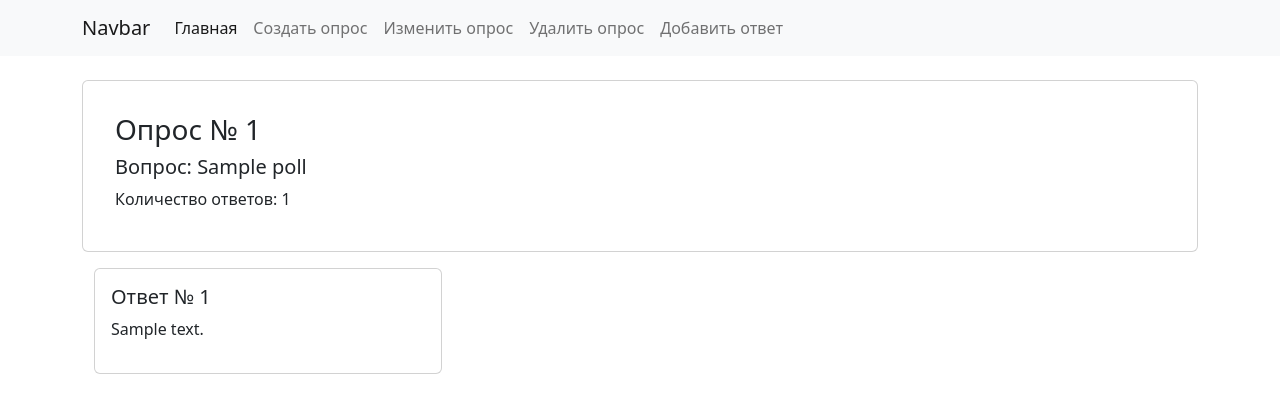
After one commit to CityNomad/exam7, a Django app: page /poll/1/ in a window 1280 px wide. The commit adds this page. Shown: the top 413 px of the page. Run offline with Django 4.2, Linux system fonts and the light colour scheme; tables that the repository leaves empty hold one stand-in row (values such as "Sample post").

Commit message:
Создала PollView для детального просмотра опроса, прописала пути в urls.py

```diff
--- a/poll/webapp/templates/base.html
+++ b/poll/webapp/templates/base.html
@@ -5,6 +5,7 @@
     <meta charset="UTF-8">
     <title>{% block title %}{% endblock %}</title>
     <link href="https://cdn.jsdelivr.net/npm/bootstrap@5.2.0-beta1/dist/css/bootstrap.min.css" rel="stylesheet" integrity="sha384-0evHe/X+R7YkIZDRvuzKMRqM+OrBnVFBL6DOitfPri4tjfHxaWutUpFmBp4vmVor" crossorigin="anonymous">
+    <link rel="stylesheet" href="https://cdn.jsdelivr.net/npm/bootstrap-icons@1.5.0/font/bootstrap-icons.css">
     <link rel="stylesheet" href="{% static "css/style.css" %}">
 </head>
 <body>
--- a/poll/webapp/templates/polls/index.html
+++ b/poll/webapp/templates/polls/index.html
@@ -16,7 +16,7 @@
                     <div class="card p-2 mb-2">
                         <div class="card-body">
                             <h4 class="card-title mt-2">{{ poll.question }}</h4>
-                            <a href=# class="btn btn-outline-danger">Подробнее</a>
+                            <a href='{% url 'poll_view' poll.pk %}' class="btn btn-outline-danger">Подробнее</a>
                         </div>
                     </div>
             </div>
--- /dev/null
+++ b/poll/webapp/templates/polls/poll_view.html
@@ -0,0 +1,50 @@
+{% extends "base.html" %}
+{% load static %}
+{% block title %}Подробнее{% endblock %}
+{% block nav_add %}
+    <li class="nav-item">
+        <a class="nav-link" href=#>Создать опрос</a>
+    </li>
+    <li class="nav-item">
+        <a class="nav-link" href=#>Изменить опрос</a>
+    </li>
+    <li class="nav-item">
+        <a class="nav-link" href=#>Удалить опрос</a>
+    </li>
+    <li class="nav-item">
+        <a class="nav-link" href=#>Добавить ответ</a>
+    </li>
+{% endblock %}
+{% block content %}
+
+<div class="container">
+    <div class="card mt-4 w-100 p-3">
+        <div class="card-body">
+            <h3>Опрос № {{ poll.id }}</h3>
+            <h5 class="card-title">Вопрос: {{ poll.question }}</h5>
+            <p class="card-text pb-2">Количество ответов: {{ counts }}</p>
+
+        </div>
+    </div>
+    {% for choice in choices %}
+        <div class="container">
+            <div class="row">
+                <div class="col col-4 mt-3">
+                    <div class="card">
+                        <div class="card-body">
+                            <h5>Ответ № {{ choice.id }}</h5>
+                            <p>{{ choice.text }}</p>
+{#                                <div class="btn-group" role="group">#}
+{#                                    <a href="{% url "delete_choice" choice.pk %}"><i class="bi bi-trash"></i></a>#}
+{#                                    <a href="{% url "update_choice" choice.pk %}"><i class="bi bi-pencil"></i></a>#}
+{#                                    <a href="{% url "create_choice" poll.pk %}"><i class="bi bi-file-earmark-plus"></i></a>#}
+{#                                </div>#}
+
+                        </div>
+                    </div>
+                </div>
+            </div>
+        </div>
+{% endfor %}
+</div>
+{% endblock %}
--- a/poll/webapp/urls.py
+++ b/poll/webapp/urls.py
@@ -1,11 +1,11 @@
 from django.urls import path
-from webapp.views import IndexView
+from webapp.views import IndexView, PollView
 
 urlpatterns = [
     path('', IndexView.as_view(), name="index"),
     # path('projects/', RedirectView.as_view(pattern_name="home")),
     # path('projects/add/', CreateProject.as_view(), name="create_project"),
-    # path('project/<int:pk>/', ProjectView.as_view(), name="project_view"),
+    path('poll/<int:pk>/', PollView.as_view(), name="poll_view"),
     # path('task/<int:pk>/update/', UpdateTask.as_view(), name="update_task"),
     # path('task/<int:pk>/', TaskView.as_view(), name="task_view"),
     # path('task/<int:pk>/delete/', DeleteTask.as_view(), name="delete_task"),
--- a/poll/webapp/views/polls.py
+++ b/poll/webapp/views/polls.py
@@ -1,7 +1,7 @@
 from django.shortcuts import render
 from django.views.generic import TemplateView, FormView, ListView, DetailView, CreateView, DeleteView, UpdateView
 from webapp.models import Poll
-from webapp.forms import SearchForm, PollForm
+from webapp.forms import SearchForm, PollForm, ChoiceForm
 # Create your views here.
 
 class IndexView(ListView):
@@ -12,3 +12,13 @@ class IndexView(ListView):
 
     def get_queryset(self):
         return Poll.objects.all().order_by('-created_at')
+
+class PollView(DetailView):
+    template_name = "polls/poll_view.html"
+    model = Poll
+
+    def get_context_data(self, **kwargs):
+        context = super().get_context_data(**kwargs)
+        context['choices'] = self.object.choices.order_by("id")
+        context['counts'] = self.object.choices.count()
+        return context
```
Also changed, not shown: poll/webapp/forms.py (+10 -1 lines).
